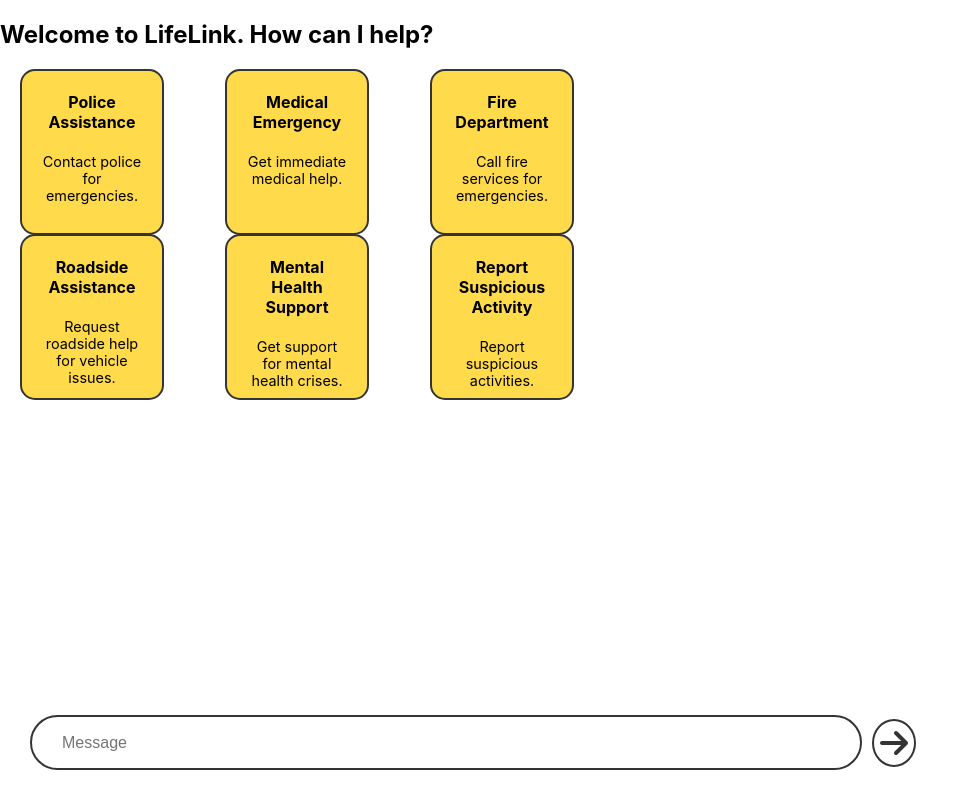
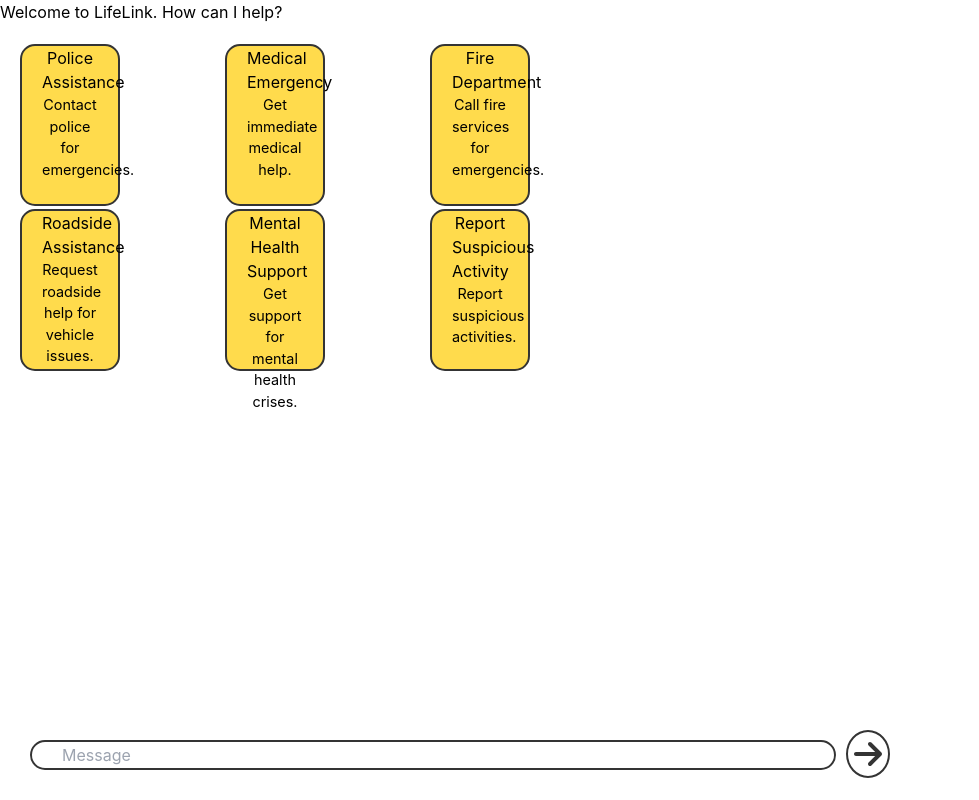
Before and after one commit to MissBellum/LifeLink, a React (Create React App) app in the folder lifelink-ui/: page / in a window 1280 px wide. Shown: the whole page, without its empty margins (0-979 px from the left). Built offline with nearby package versions, Linux system fonts and the light colour scheme.

Commit message:
Added dev command to package.json + Installed TailwindCSS

```diff
--- a/lifelink-ui/package.json
+++ b/lifelink-ui/package.json
@@ -16,6 +16,7 @@
   },
   "scripts": {
     "start": "react-scripts start",
+    "dev": "react-scripts start",
     "build": "react-scripts build",
     "test": "react-scripts test",
     "eject": "react-scripts eject"
@@ -37,5 +38,10 @@
       "last 1 firefox version",
       "last 1 safari version"
     ]
+  },
+  "devDependencies": {
+    "autoprefixer": "^10.4.20",
+    "postcss": "^8.4.47",
+    "tailwindcss": "^3.4.14"
   }
 }
--- /dev/null
+++ b/lifelink-ui/postcss.config.js
@@ -0,0 +1,6 @@
+module.exports = {
+  plugins: {
+    tailwindcss: {},
+    autoprefixer: {},
+  },
+}
--- a/lifelink-ui/src/index.css
+++ b/lifelink-ui/src/index.css
@@ -1,3 +1,7 @@
+@tailwind base;
+@tailwind components;
+@tailwind utilities;
+
 body {
   margin: 0;
   font-family: -apple-system, BlinkMacSystemFont, 'Segoe UI', 'Roboto', 'Oxygen',
--- /dev/null
+++ b/lifelink-ui/tailwind.config.js
@@ -0,0 +1,11 @@
+/** @type {import('tailwindcss').Config} */
+module.exports = {
+  content: [
+    "./src/**/*.{js,jsx,ts,tsx}",
+    "./public/index.html",
+  ],
+  theme: {
+    extend: {},
+  },
+  plugins: [],
+}
```
Also changed, not shown: 1 other file (tests, documents, lock files or other folders).
